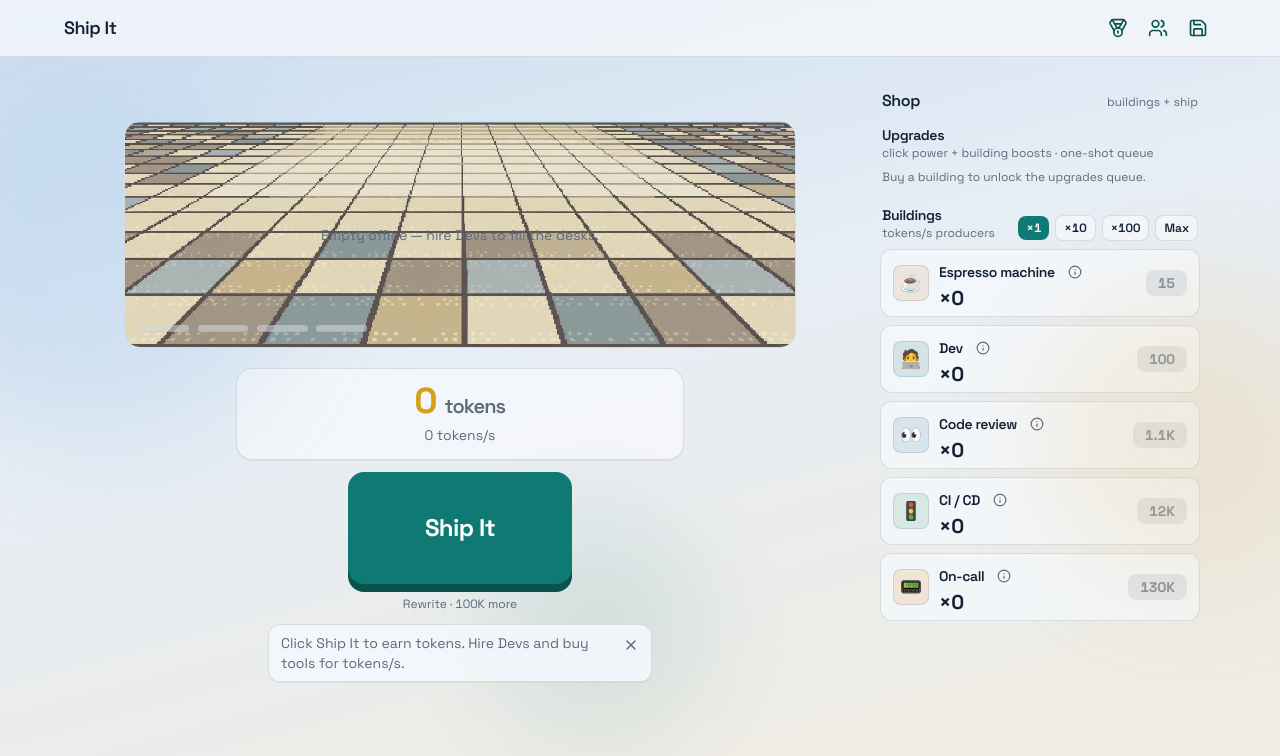
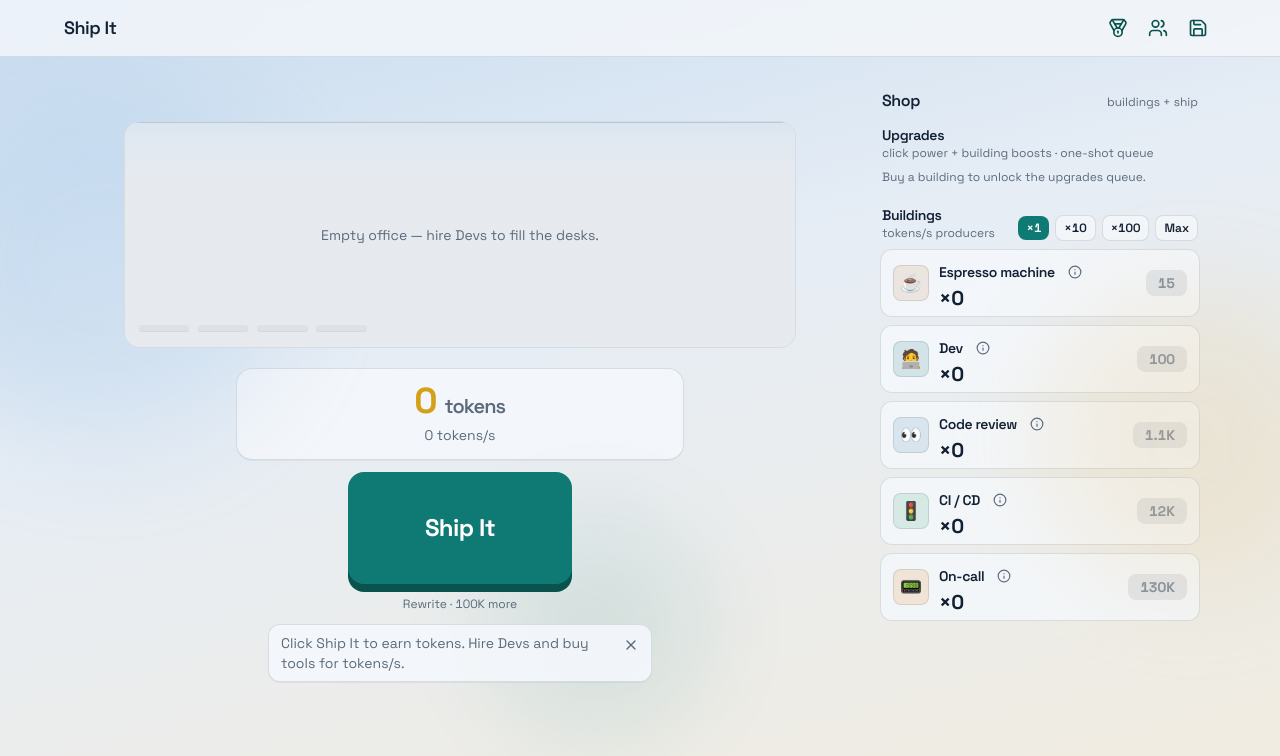
Before and after one commit to joaovictornsv/ship-it, a React (Vite) app: page / in a window 1280 px wide. Shown: the top 756 px of the page. Built offline with nearby package versions, Linux system fonts and the light colour scheme.

Commit message:
Drop room background images — CSS tints only for now
- Remove wall/floor JPEG assets and backgroundSrc wiring
- Delete office-visual-upgrades art plan; scene docs stay CSS-only

```diff
--- a/src/data/rooms.ts
+++ b/src/data/rooms.ts
@@ -29,10 +29,6 @@ export type RoomFields = {
   emptyHint: string;
   /** Emoji pool for fallback Dev sprites in this room (people only). */
   devEmojis: readonly string[];
-  /** Wall strip under `public/` (e.g. `/office/rooms/office-wall.jpeg`). */
-  backgroundWallSrc?: string;
-  /** Floor strip under `public/` (e.g. `/office/rooms/office-floor.jpeg`). */
-  backgroundFloorSrc?: string;
   unlock: RoomUnlockGoal;
 };
 
@@ -43,8 +39,6 @@ export const Rooms = createEnum({
     emoji: '🏢',
     emptyHint: 'Empty office — hire Devs to fill the desks.',
     devEmojis: PEOPLE_DEV_EMOJIS.slice(0, 6),
-    backgroundWallSrc: '/office/rooms/office-wall.jpeg',
-    backgroundFloorSrc: '/office/rooms/office-floor.jpeg',
     unlock: { kind: 'always' },
   },
   'break-room': {
--- a/src/features/scene/OfficeScene.tsx
+++ b/src/features/scene/OfficeScene.tsx
@@ -1,4 +1,4 @@
-import { useEffect, useRef, useState, type CSSProperties } from 'react';
+import { useEffect, useRef, useState } from 'react';
 import { DESKTOP_MEDIA_QUERY } from '../../app/breakpoints';
 import { useMediaQuery } from '../../app/useMediaQuery';
 import { getRoom } from '../../data/rooms';
@@ -108,25 +108,6 @@ export function OfficeScene() {
 
   const isEmptyOffice = devOwned === 0;
   const deskCount = Math.max(visible, stage.emptyDesks);
-  const wallBackground = room.backgroundWallSrc;
-  const floorBackground = room.backgroundFloorSrc;
-  const hasRoomBackground = wallBackground || floorBackground;
-
-  const sceneStyle =
-    wallBackground || floorBackground
-      ? ({
-          ...(wallBackground
-            ? {
-                '--office-wall-bg': `url(${wallBackground})`,
-              }
-            : {}),
-          ...(floorBackground
-            ? {
-                '--office-floor-bg': `url(${floorBackground})`,
-              }
-            : {}),
-        } as CSSProperties)
-      : undefined;
 
   return (
     <section
@@ -136,10 +117,8 @@ export function OfficeScene() {
         'bg-[color-mix(in_srgb,var(--ship-bg-elevated)_92%,transparent)]',
         `office-stage-${stage.name}`,
         roomSceneClass(activeRoomId),
-        hasRoomBackground ? 'office-scene-has-room-bg' : '',
         stageFlash ? 'office-stage-flash' : '',
       ].join(' ')}
-      style={sceneStyle}
       aria-label={`${room.label} — ${stage.label}, ${devOwned} Dev${devOwned === 1 ? '' : 's'}`}
       data-stage={stage.name}
       data-room={activeRoomId}
--- a/src/styles/index.css
+++ b/src/styles/index.css
@@ -444,26 +444,6 @@ button:disabled {
   outline-offset: 2px;
 }
 
-.office-scene-has-room-bg .office-sky {
-  background-image: var(--office-wall-bg);
-  background-size: cover;
-  background-position: center bottom;
-  background-repeat: no-repeat;
-  image-rendering: pixelated;
-}
-
-.office-scene-has-room-bg .office-floor {
-  background-image: var(--office-floor-bg);
-  background-size: cover;
-  background-position: center top;
-  background-repeat: no-repeat;
-  image-rendering: pixelated;
-}
-
-.office-scene-has-room-bg.office-stage-crowded .office-floor {
-  background-image: var(--office-floor-bg);
-}
-
 .office-sky {
   background: linear-gradient(
     180deg,
```
Also changed, not shown: public/office/rooms/office-floor.jpeg (deleted), public/office/rooms/office-wall.jpeg (deleted), 2 other files (tests, documents, lock files or other folders).
